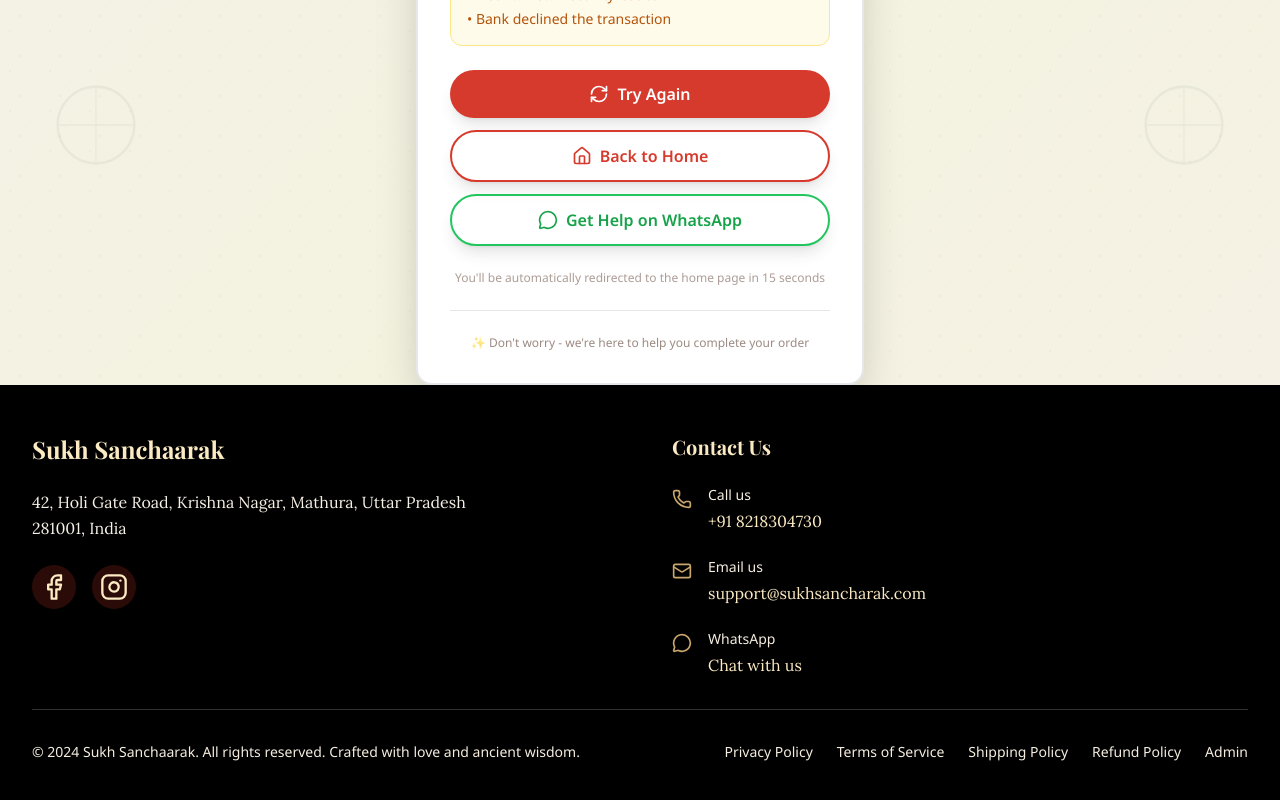
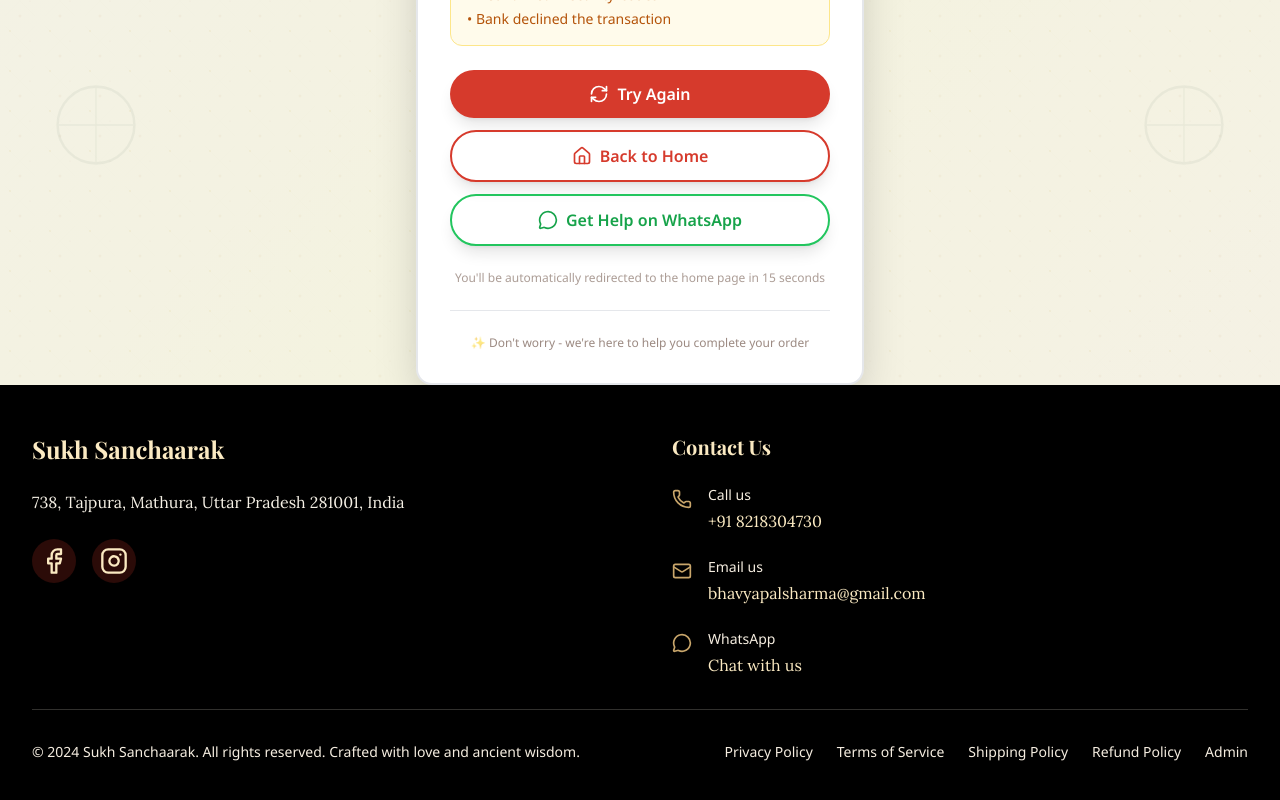
Before and after one commit to Saarcasmic/SukhSanchaar, a React (Vite) app in the folder client/: page /payment-failed in a window 1280 px wide. Shown: the part 579-1379 px from the top of the page. Built offline with nearby package versions, Linux system fonts and the light colour scheme; no server answers.

Commit message:
update contaact

```diff
--- a/client/src/components/Footer.tsx
+++ b/client/src/components/Footer.tsx
@@ -27,7 +27,7 @@ const Footer: React.FC = () => {
               </span>
             </div>
             <p className="font-lora text-cream-100 leading-relaxed max-w-md">
-              42, Holi Gate Road, Krishna Nagar, Mathura, Uttar Pradesh 281001, India
+              738, Tajpura, Mathura, Uttar Pradesh 281001, India
             </p>
 
             <div className="flex space-x-4">
@@ -68,10 +68,10 @@ const Footer: React.FC = () => {
                 <div className="space-y-1">
                   <p className="font-noto text-sm text-cream-200">Email us</p>
                   <a
-                    href="mailto:support@sukhsancharak.com"
+                    href="mailto:bhavyapalsharma@gmail.com"
                     className="font-lora hover:text-ayur-gold transition-colors block break-all"
                   >
-                    support@sukhsancharak.com
+                    bhavyapalsharma@gmail.com
                   </a>
                 </div>
               </div>
```
